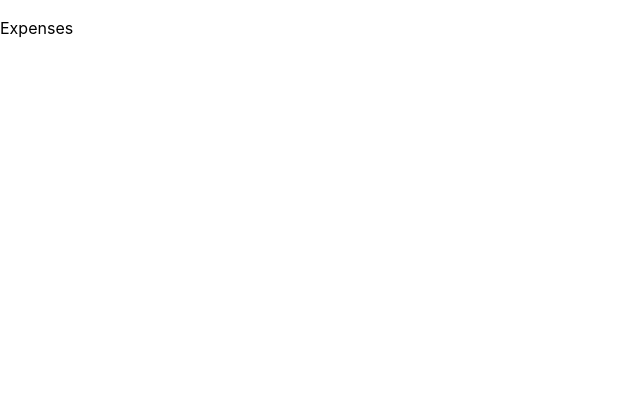
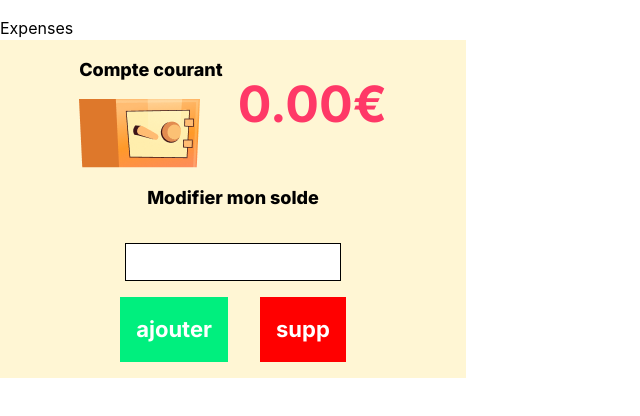
Before and after one commit to MatteoGauthier/staffy-bank, a React (Vite) app: page /dashboard in a window 1280 px wide. Shown: the top 416 px of the page, without its empty margins (0-640 px from the left). Built offline with nearby package versions, Linux system fonts and the light colour scheme.

Commit message:
add and supp in balance courant

```diff
--- a/src/assets/Main.css
+++ b/src/assets/Main.css
@@ -154,7 +154,7 @@
 	padding: 11px 40px;
 	color: white;
 
-	background: #FF3867;
+	background: #ff3867;
 	font-family: Inter;
 	font-style: normal;
 	font-weight: bold;
@@ -164,7 +164,7 @@
 }
 
 .bgRed {
-	background: #FFEEF2;
+	background: #ffeef2;
 	/* height: 100%; */
 	width: 250px;
 	height: 434px;
@@ -176,7 +176,7 @@
 	justify-content: space-between;
 }
 
-.redCard{
+.redCard {
 	/* width: 100%; */
 	position: absolute;
 	inset: 0;
@@ -185,7 +185,7 @@
 	left: 10px;
 }
 
-.greenCard{
+.greenCard {
 	/* width: 100%; */
 	position: absolute;
 	inset: 0;
@@ -195,7 +195,7 @@
 }
 
 .bgGreen {
-	background: #E2FFF1;
+	background: #e2fff1;
 	/* height: 100%; */
 	width: 250px;
 	height: 434px;
@@ -212,7 +212,7 @@
 	padding: 11px 40px;
 	color: white;
 
-	background: #00EF7E;
+	background: #00ef7e;
 	font-family: Inter;
 	font-style: normal;
 	font-weight: bold;
@@ -220,3 +220,89 @@
 	line-height: 27px;
 	text-align: center;
 }
+
+.number {
+	font-family: "Inter", sans-serif;
+	font-weight: 700;
+	font-size: 50px;
+	max-width: 190px;
+	color: #FF3867;
+	margin-left: 15px;
+}
+
+.card-button-add {
+	padding: 1rem;
+	color: white;
+
+	background: #00EF7E;
+	font-family: Inter;
+
+	font-weight: bold;
+	font-size: 22px;
+
+	text-align: center;
+	margin-right: 2rem;
+}
+.card-button-supp {
+	padding: 1rem;
+
+	color: white;
+
+	background: red;
+	font-family: Inter;
+	font-weight: bold;
+	font-size: 22px;
+	text-align: center;
+}
+
+.money {
+	font-family: "Inter", sans-serif;
+	font-weight: 700;
+	font-size: 24px;
+	max-width: 216px;
+	text-align: right;
+	border: solid 1px black;
+	margin: 1rem;
+}
+.courant {
+	background-color: #fff6d4;
+	max-width: 466px;
+	padding-bottom:1rem;
+}
+
+.name {
+	font-family: "Inter", sans-serif;
+	font-weight: 800;
+	font-size: 18px;
+	margin-bottom: 1rem;
+	margin-top: 1rem;
+
+}
+.coffre {
+	max-width: 122px;
+	margin-right:15px;
+}
+.illustration {
+	display: flex;
+	flex-direction: column;
+
+}
+.NumberCoffre{
+	display: flex;
+	flex-direction: row;
+	align-items: center;
+	justify-content: center;
+}
+
+.buttonAddSupp {
+	display: flex;
+	flex-direction: row;
+	align-items: center;
+	justify-content: center;
+
+}
+.indication {
+	display: flex;
+	flex-direction: column;
+	align-items: center;
+}
--- /dev/null
+++ b/src/components/BalanceCourant.jsx
@@ -0,0 +1,40 @@
+import React from "react"
+import Coffre from "../assets/image/coffre.png"
+export default function BalanceCourant() {
+	const [newValue, setNewValue] = React.useState(0)
+	const [money, setMoney] = React.useState(0)
+	const Addmoney = () => {
+		setMoney(money + newValue)
+	}
+	const Substractmoney = () => {
+		setMoney(money - newValue)
+	}
+	const handleChange = (event) => {
+		setNewValue(Number(event.target.value))
+	}
+	return (
+		<div className="courant">
+			<div className="NumberCoffre">
+				<div className="illustration">
+					<p className="name">Compte courant</p>
+					<img className="coffre" src={Coffre} />
+				</div>
+				<p className="number">{money.toFixed(2) + "€"}</p>
+			</div>
+			<div>
+        <div className="indication">
+				<p className="name">Modifier mon solde</p>
+				<input className="money" type="number" onChange={handleChange}></input>
+        </div>
+				<div className="buttonAddSupp">
+					<button className="card-button-add" onClick={Addmoney}>
+						ajouter
+					</button>
+					<button className="card-button-supp" onClick={Substractmoney}>
+						supp
+					</button>
+				</div>
+			</div>
+		</div>
+	)
+}
--- a/src/routes/dashboard.jsx
+++ b/src/routes/dashboard.jsx
@@ -1,6 +1,6 @@
 import useLocalState from "../hooks/useLocalState"
 import { defaultAccounts, defaultTransactions } from "../mock/data"
-
+import BalanceCourant from "../components/BalanceCourant.jsx"
 export default function Dashboard() {
 	const [accounts, setAccounts] = useLocalState(defaultAccounts, "accounts")
 	const [transactions, setTransactions] = useLocalState(defaultTransactions, "transactions")
@@ -8,7 +8,7 @@ export default function Dashboard() {
 	return (
 		<main style={{ padding: "1rem 0" }}>
 			<h2>Expenses</h2>
-
+			<BalanceCourant />
 		</main>
 	)
 }
```
Also changed, not shown: src/assets/image/coffre.png (added).
